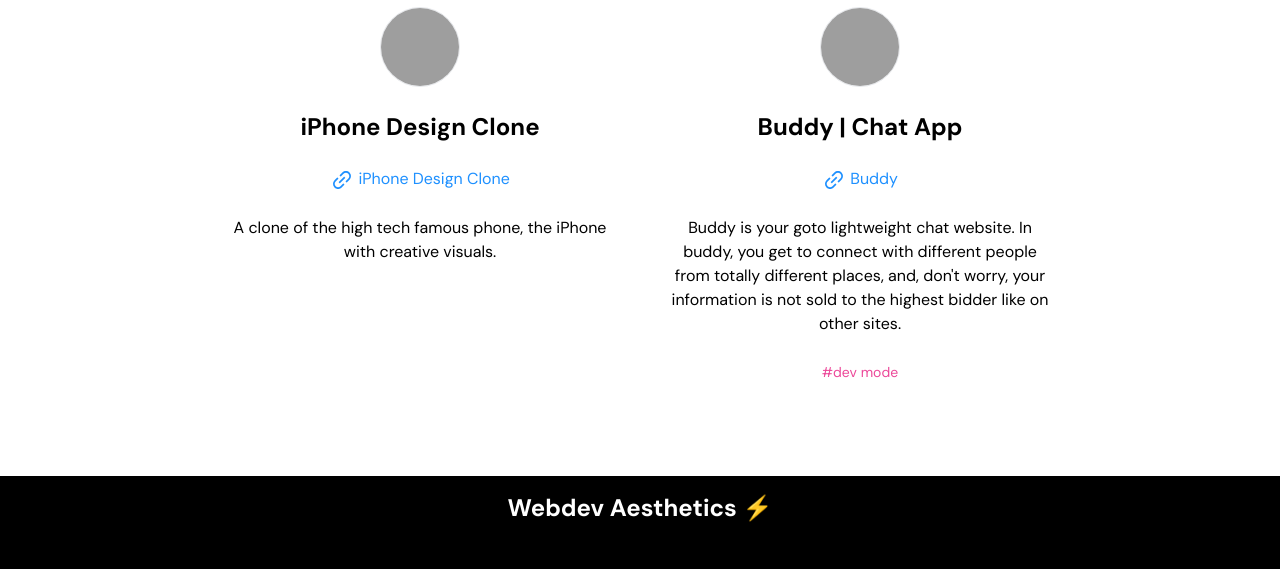
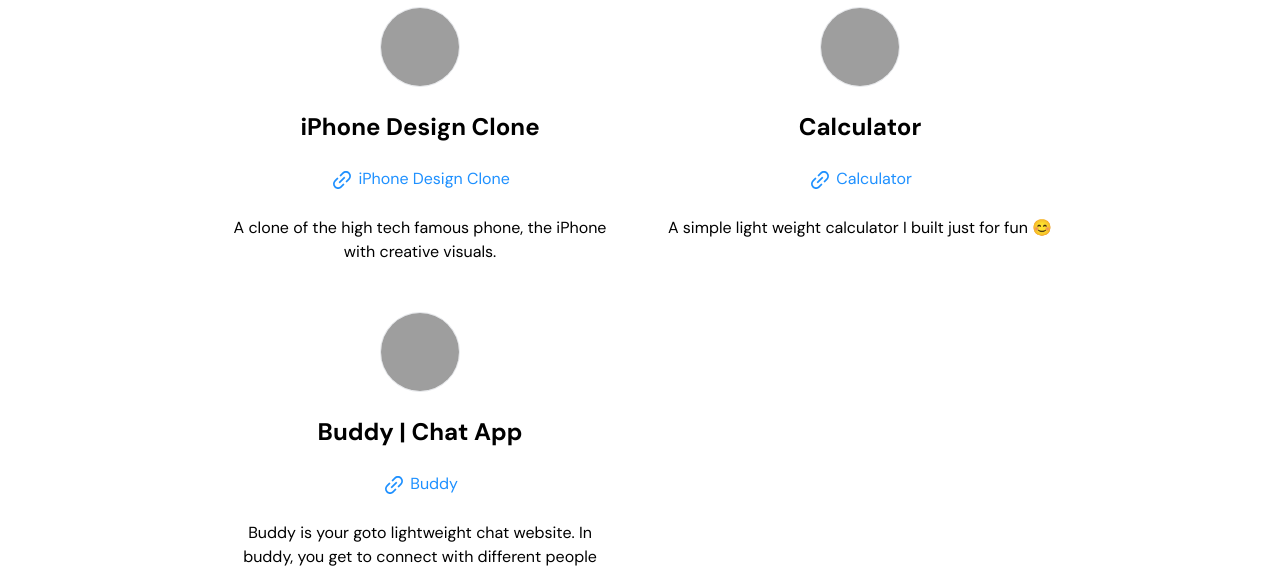
Before and after one commit to WebdevX1/Letsbuild.github.io, a plain HTML site: page index.html in a window 1280 px wide. Shown: the part 2630-3199 px from the top of the page. Drawn offline with nearby package versions, Linux system fonts and the light colour scheme; grey boxes are pictures that could not be loaded; a web font is replaced by a local one.

Commit message:
Update index.html

```diff
--- a/index.html
+++ b/index.html
@@ -277,6 +277,13 @@
 
     <div class="p-4">
         <img class="rounded-full size border"src="https://img.wapka.io/00eope.jpg"> <br>
+        <strong class="text-2xl"> Calculator </strong> <br><br>
+        <svg class="inline"xmlns="http://www.w3.org/2000/svg" width="24" height="24" viewBox="0 0 1024 1024"><path fill="Dodgerblue" d="M574 665.4a8.03 8.03 0 0 0-11.3 0L446.5 781.6c-53.8 53.8-144.6 59.5-204 0c-59.5-59.5-53.8-150.2 0-204l116.2-116.2c3.1-3.1 3.1-8.2 0-11.3l-39.8-39.8a8.03 8.03 0 0 0-11.3 0L191.4 526.5c-84.6 84.6-84.6 221.5 0 306s221.5 84.6 306 0l116.2-116.2c3.1-3.1 3.1-8.2 0-11.3zm258.6-474c-84.6-84.6-221.5-84.6-306 0L410.3 307.6a8.03 8.03 0 0 0 0 11.3l39.7 39.7c3.1 3.1 8.2 3.1 11.3 0l116.2-116.2c53.8-53.8 144.6-59.5 204 0c59.5 59.5 53.8 150.2 0 204L665.3 562.6a8.03 8.03 0 0 0 0 11.3l39.8 39.8c3.1 3.1 8.2 3.1 11.3 0l116.2-116.2c84.5-84.6 84.5-221.5 0-306.1M610.1 372.3a8.03 8.03 0 0 0-11.3 0L372.3 598.7a8.03 8.03 0 0 0 0 11.3l39.6 39.6c3.1 3.1 8.2 3.1 11.3 0l226.4-226.4c3.1-3.1 3.1-8.2 0-11.3z"/></svg> <a href="https://worshipsound.wapka.co"class="blue"> Calculator </a> <br><br>
+        <span class=""> A simple light weight calculator I built just for fun 😊 </span>
+    </div>
+
+    <div class="p-4">
+        <img class="rounded-full size border"src="https://img.wapka.io/00eope.jpg"> <br>
         <strong class="text-2xl"> Buddy | Chat App </strong> <br><br>
         <svg class="inline"xmlns="http://www.w3.org/2000/svg" width="24" height="24" viewBox="0 0 1024 1024"><path fill="Dodgerblue" d="M574 665.4a8.03 8.03 0 0 0-11.3 0L446.5 781.6c-53.8 53.8-144.6 59.5-204 0c-59.5-59.5-53.8-150.2 0-204l116.2-116.2c3.1-3.1 3.1-8.2 0-11.3l-39.8-39.8a8.03 8.03 0 0 0-11.3 0L191.4 526.5c-84.6 84.6-84.6 221.5 0 306s221.5 84.6 306 0l116.2-116.2c3.1-3.1 3.1-8.2 0-11.3zm258.6-474c-84.6-84.6-221.5-84.6-306 0L410.3 307.6a8.03 8.03 0 0 0 0 11.3l39.7 39.7c3.1 3.1 8.2 3.1 11.3 0l116.2-116.2c53.8-53.8 144.6-59.5 204 0c59.5 59.5 53.8 150.2 0 204L665.3 562.6a8.03 8.03 0 0 0 0 11.3l39.8 39.8c3.1 3.1 8.2 3.1 11.3 0l116.2-116.2c84.5-84.6 84.5-221.5 0-306.1M610.1 372.3a8.03 8.03 0 0 0-11.3 0L372.3 598.7a8.03 8.03 0 0 0 0 11.3l39.6 39.6c3.1 3.1 8.2 3.1 11.3 0l226.4-226.4c3.1-3.1 3.1-8.2 0-11.3z"/></svg> <a href="https://buddy.wapka.co"class="blue"> Buddy </a> <br><br>
         <span class=""> Buddy is your goto lightweight chat website. In buddy, you get to connect with different people from totally different places, and, don't worry, your information is not sold to the highest bidder like on other sites. </span> <br><br> <span class="p-2 text-sm text-pink-500"> #dev mode </span>
```
